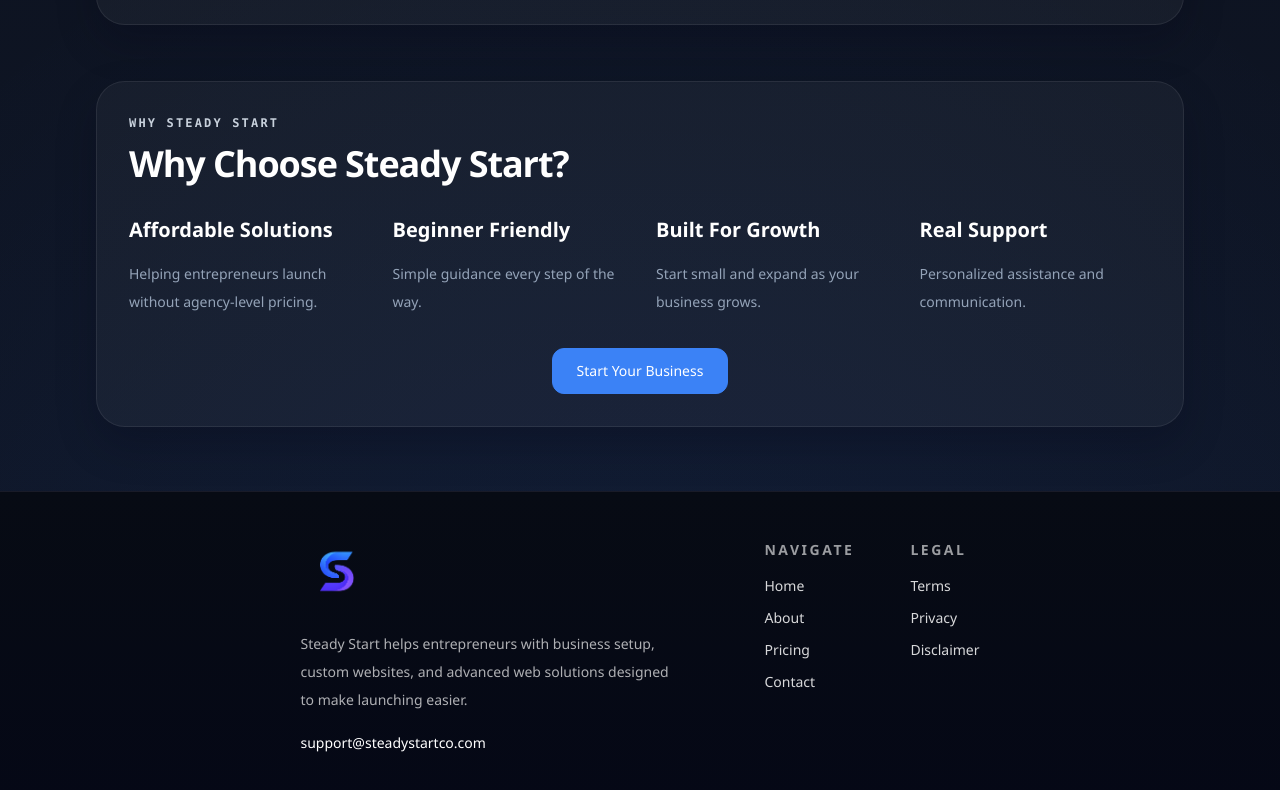
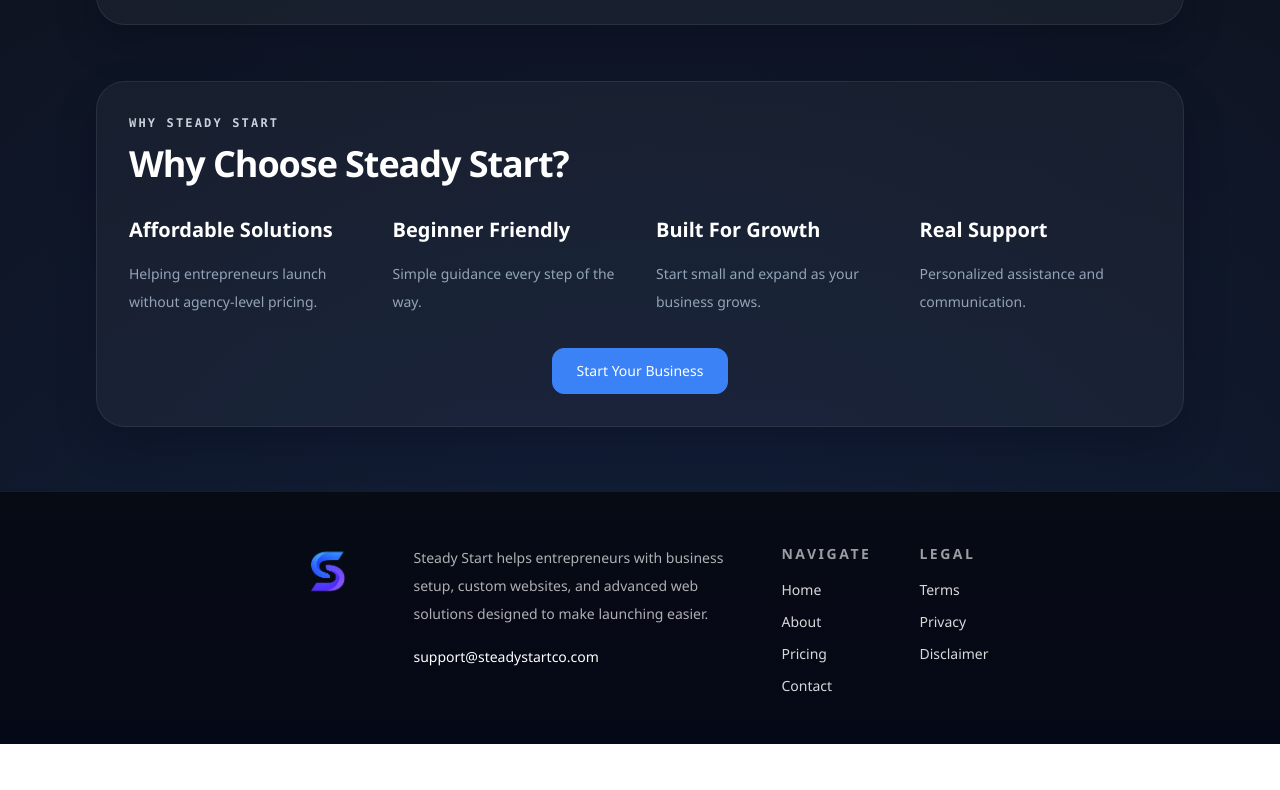
Before and after one commit to MySaaS1023/SS, a Next.js app: page / in a window 1280 px wide. Shown: the part 2426-3216 px from the top of the page. After the commit the page ends 3170 px from the top, so only its background shows below. Built offline with nearby package versions, Linux system fonts and the light colour scheme.

Commit message:
Add files via upload

```diff
--- a/components/site-footer.tsx
+++ b/components/site-footer.tsx
@@ -21,9 +21,12 @@
   return (
     <footer className="border-t border-[rgba(255,255,255,0.08)] bg-[linear-gradient(180deg,#070b14,#050816)] text-white">
       <PageContainer className="py-12">
-        <div className="mx-auto flex max-w-4xl flex-col gap-10 md:flex-row md:items-start md:justify-center md:gap-16 lg:gap-20">
-          <div className="w-full max-w-sm space-y-4">
+        <div className="mx-auto grid max-w-5xl gap-8 md:grid-cols-[auto_minmax(260px,320px)_auto_auto] md:items-start md:justify-center md:gap-x-10 lg:gap-x-12">
+          <div className="flex justify-center md:justify-start">
             <Logo compact />
+          </div>
+
+          <div className="space-y-4 md:pt-1">
             <p className="max-w-sm text-sm leading-7 text-white/68">
               {footerDescription}
             </p>
@@ -35,8 +38,7 @@
             </a>
           </div>
 
-          <div className="flex flex-col gap-10 sm:flex-row sm:gap-12 md:gap-14">
-            <div>
+          <div className="md:pt-1">
             <h3 className="text-sm font-semibold uppercase tracking-[0.18em] text-white/60">
               Navigate
             </h3>
@@ -51,7 +53,7 @@
             </div>
           </div>
 
-            <div>
+          <div className="md:pt-1">
             <h3 className="text-sm font-semibold uppercase tracking-[0.18em] text-white/60">
               Legal
             </h3>
@@ -66,7 +68,6 @@
             </div>
           </div>
         </div>
-        </div>
       </PageContainer>
     </footer>
   );
```
Lines whose indentation alone changed are shown as unchanged.
